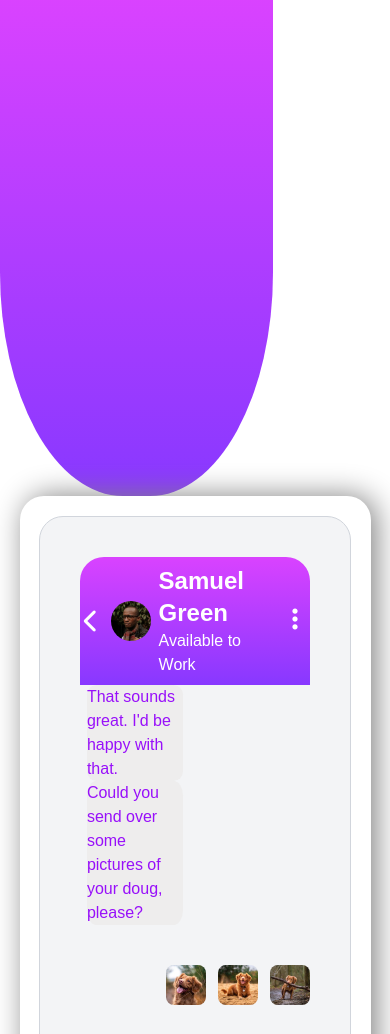
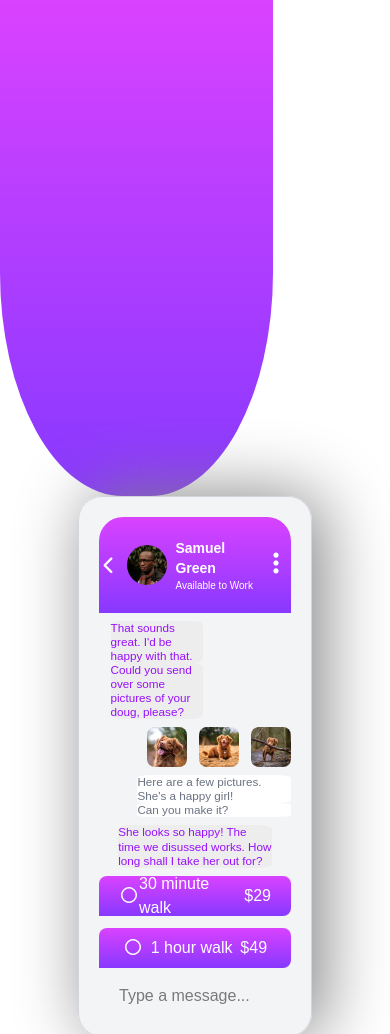
Before and after one commit to terhemeniorwua-png/chap-app-illustration, a website: page index.html in a window 390 px wide. Shown: the top 1034 px of the page. Drawn offline with Linux system fonts and the light colour scheme.

Commit message:
edit the looks of the mobile

```diff
--- a/index.html
+++ b/index.html
@@ -17,22 +17,22 @@
       <!-- mobile -->
       <section class="mobile rounded-3xl">
         <!-- chat container -->
-        <div class="border border-gray-300 bg-gray-100 rounded-3xl p-10">
+        <div class="border border-gray-300 bg-gray-100 rounded-3xl p-5">
           <!-- chat header -->
-          <div class="gradient rounded-t-3xl mask flex justify-around items-center h-32">
+          <div class="gradient rounded-t-3xl mask flex justify-around items-center h-24">
             <div class="flex items-center gap-2">
-              <i class="fa-solid fa-chevron-left text-2xl"></i>
+              <i class="fa-solid fa-chevron-left text-lg"></i>
               <img src="images/avatar.jpg" alt="" class="size-10 rounded-full">
               <div>
-                <h2 class="text-2xl font-black">Samuel Green</h2>
-                <h5 class="text-(--color-pink)">Available to Work</h5>
+                <h2 class="text-sm font-black">Samuel Green</h2>
+                <h5 class="text-(--color-pink) text-[10px]">Available to Work</h5>
               </div>
               </div>
               <h2><i class="fa-solid fa-ellipsis-vertical text-2xl"></i>  </h2>
           </div>
 
             <!-- chat messages -->
-          <div class="space-y-10">
+          <div class="space-y-2 pt-2">
             <div class="w-[60%]">
                 <div class="leftChat">
                   <p class="text-purple-600">That sounds great. I'd be happy with that.</p>
@@ -61,19 +61,19 @@
               <p class="text-purple-600">She looks so happy! The time we disussed works. How long shall I take her out for?</p>
             </div>
             <!-- pricing options -->
-            <div class="gradient flex justify-around rounded-t-lg rounded-br-lg h-10 items-center px-5 w-[80%]">
+            <div class="gradient flex justify-around rounded-t-lg rounded-br-lg h-10 items-center px-5 w-full">
                <h4> <i class="fa-regular fa-circle"></i> </h4>
                <h2>30 minute walk</h2>
                <h2>$29</h2>
             </div>
-               <div class="gradient mt-5 flex justify-around rounded-t-lg rounded-br-lg h-10 items-center px-5 w-[80%]">
+               <div class="gradient mt-3 flex justify-around rounded-t-lg rounded-br-lg h-10 items-center px-5 w-full">
                <h4> <i class="fa-regular fa-circle"></i> </h4>
                <h2>1 hour walk</h2>
                <h2>$49</h2>
               </div>
             </div>
             <!-- text input -->
-            <div class="h-[5em] w-[80%] m-auto mt-5">
+            <div class="mt-2 rounded-3xl m-auto bg-white- px-5 py-2">
               <input type="text" placeholder="Type a message..." class="outline-0 border-0 w-full">
             </div>
 
--- a/src/input.css
+++ b/src/input.css
@@ -39,25 +39,36 @@ body{
      color: white;
 }
 .mobile{
-    padding:5%;
+    /* padding:5%; */
     margin: auto;
     /* background-color: red; */
-    width: 90%;
-    box-shadow: 5px 0px 30px gray;
+    width: 60%;
+    box-shadow: 10px 0px 70px gray;
 }
 .leftChat{
     background: rgb(238, 237, 237);
     color: Purple 600;
-    width: 70%;
+    width: 80%;
     border-radius:10%;
-    margin-left: 5%;
+    margin-left: 10%;
+    line-height: 1.2em;
+    font-size: clamp(0.5em, 3vw, 3vw);
     /* margin-top: 5%; */
 }
 .rightChat{
     background: var(--color-white);
     color: rgba(128, 128, 128, 0.15);
-    width: 60%;
+    width: 80%;
+    line-height: 1.2em;
     justify-content: end;
     border-radius:10%;
-    margin: 5%;
+    font-size: clamp(0.5em, 3vw, 3vw);
+
+    /* margin-: 5%; */
 }
+.mask{
+    /* mask-image: radial-gradient(ellipse at top center, transparent 40px, black 10px); */
+    /* -webkit-mask-image: radial-gradient(ellipse at top center, transprent 70px, black 10px); */
+
+
+}
```
Also changed, not shown: src/output.css.
